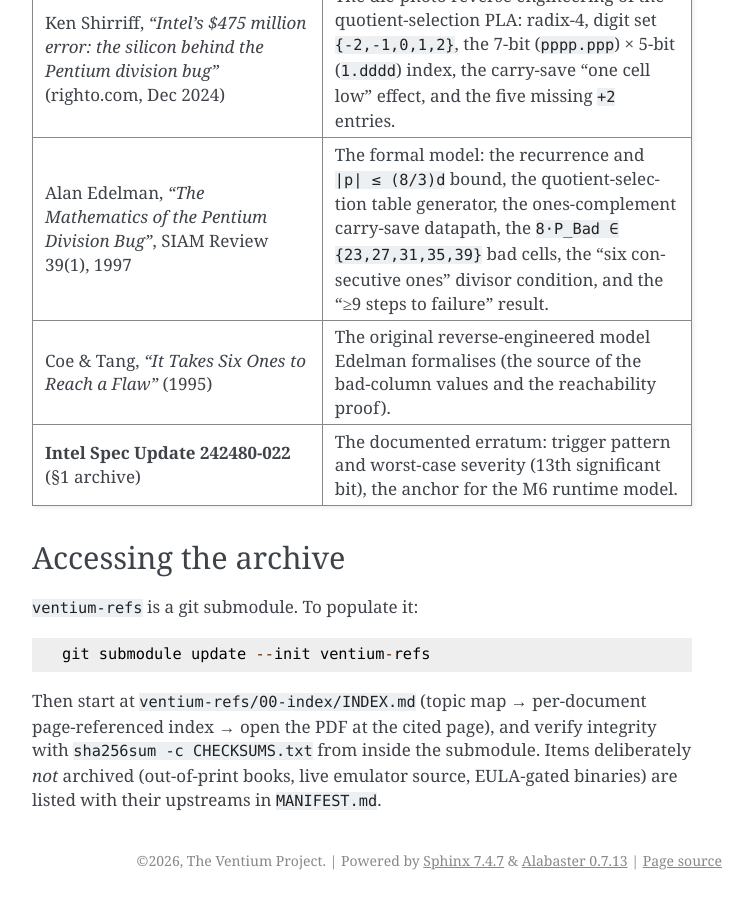
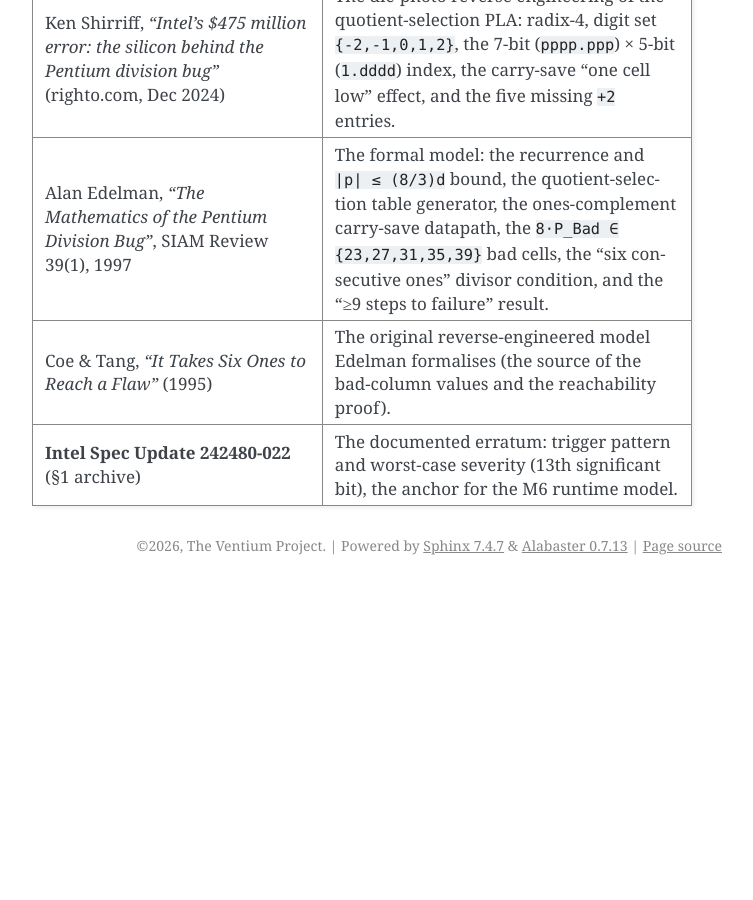
Before and after one commit to AL-255/ventium, a Sphinx documentation site: the page built from docs/sphinx/reference-library.rst, in a window 1280 px wide and 900 px high, scrolled down 5707 px. Shown: the whole window, without its empty margins (388-1141 px from the left). Built offline with Sphinx 7.4.7, drawn with Linux system fonts in a browser that asks for light colours; after the commit the page ends 6292 px from its top, so only the background shows below that; some of the changed text lies outside the part shown.

Commit message:
docs(sphinx): drop 'Accessing the archive' section
ventium-refs is not a publicly available submodule, so the submodule-init /
checksum-verify access instructions don't apply to public readers. The page
still catalogs the sources; it just no longer documents how to fetch the
private archive.

```diff
--- a/docs/sphinx/reference-library.rst
+++ b/docs/sphinx/reference-library.rst
@@ -269,17 +269,3 @@
    * - **Intel Spec Update 242480-022** (§1 archive)
      - The documented erratum: trigger pattern and worst-case severity (13th
        significant bit), the anchor for the M6 runtime model.
-
-
-Accessing the archive
-=====================
-
-``ventium-refs`` is a git submodule. To populate it::
-
-    git submodule update --init ventium-refs
-
-Then start at ``ventium-refs/00-index/INDEX.md`` (topic map → per-document
-page-referenced index → open the PDF at the cited page), and verify integrity
-with ``sha256sum -c CHECKSUMS.txt`` from inside the submodule. Items deliberately
-*not* archived (out-of-print books, live emulator source, EULA-gated binaries)
-are listed with their upstreams in ``MANIFEST.md``.
```
